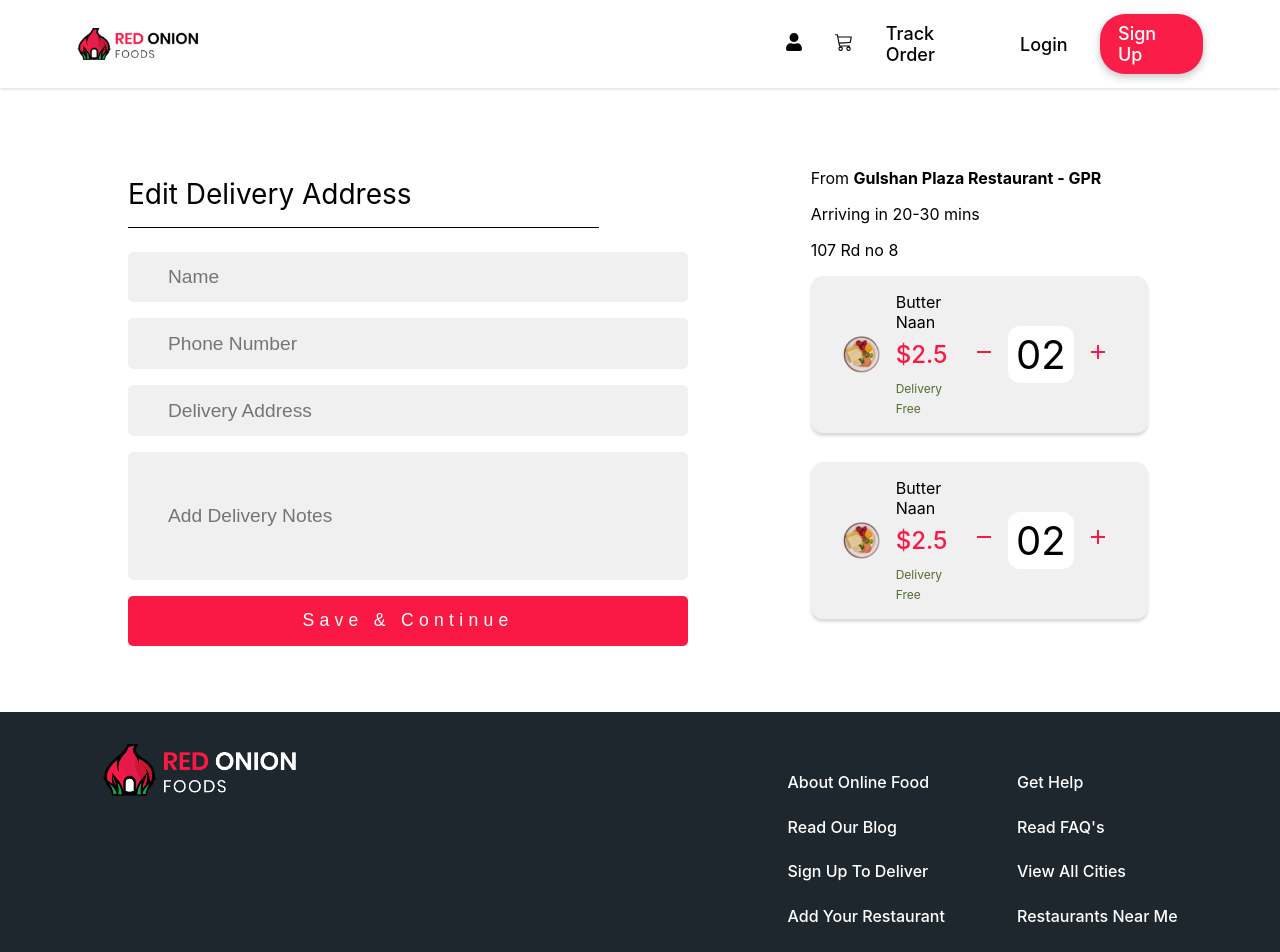
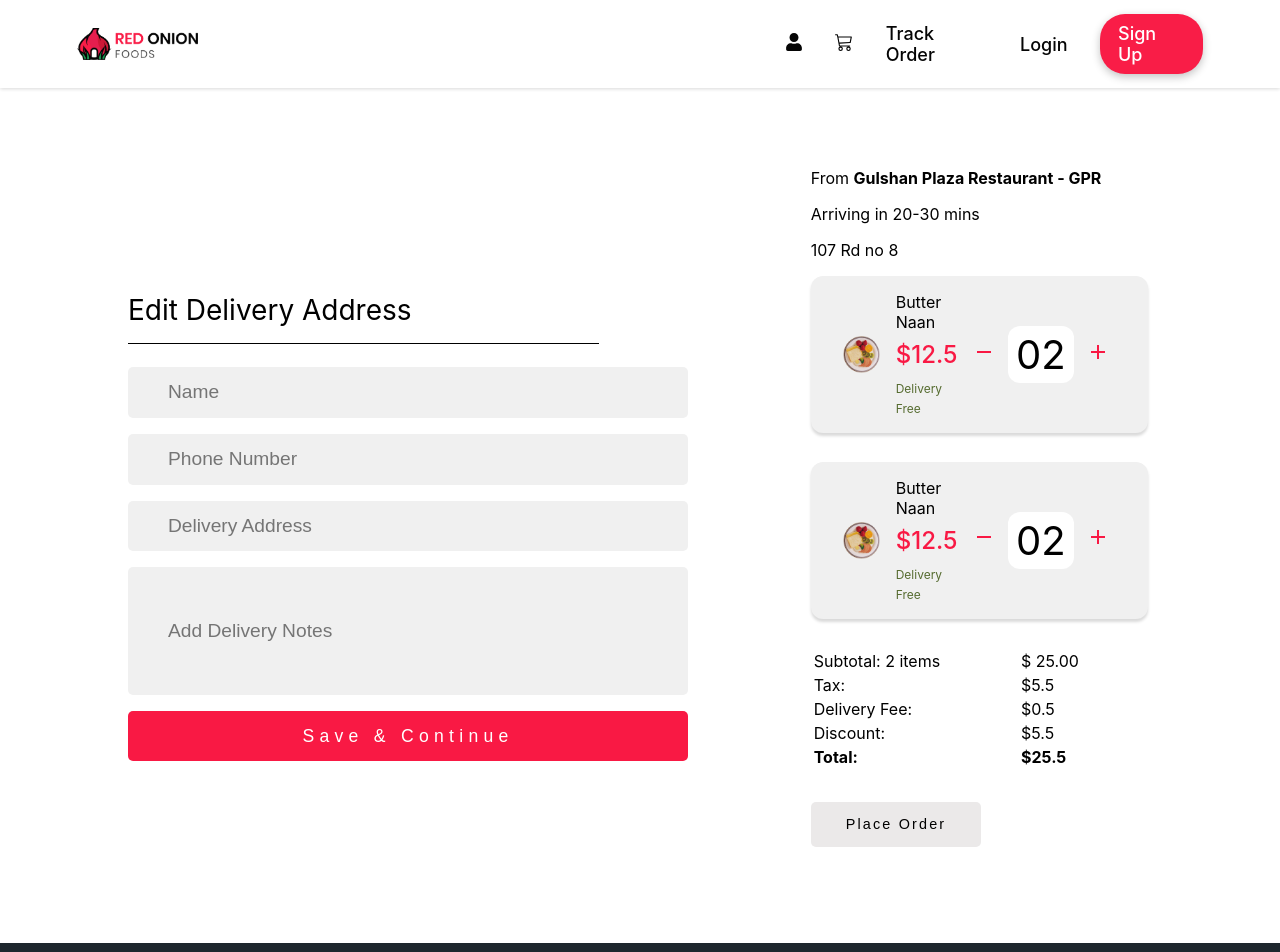
Before and after one commit to rirefat/red-onion, a React (Create React App) app: page /cart in a window 1280 px wide. Shown: the top 952 px of the page. Built offline with nearby package versions, Linux system fonts and the light colour scheme.

Commit message:
done basic cart page

```diff
--- a/src/components/Cart/Cart.css
+++ b/src/components/Cart/Cart.css
@@ -52,4 +52,20 @@
 }
 .cart .client-info form button:hover {
   background-color: #d2032b;
+}
+.cart .order-info .order-calculation table {
+  width: 90%;
+}
+.cart .order-info button {
+  background-color: rgb(235, 233, 233);
+  width: 50%;
+  color: black;
+  letter-spacing: 0.15em;
+  border: none;
+  border-radius: 5px;
+  padding: 0.9rem 0;
+  font-size: 0.9rem;
+  font-weight: 500;
+  margin: 2rem 0;
+  cursor: not-allowed;
 }/*# sourceMappingURL=Cart.css.map */
--- a/src/components/Cart/Cart.js
+++ b/src/components/Cart/Cart.js
@@ -8,10 +8,10 @@ const Cart = () => {
             <div className="client-info">
                 <h2>Edit Delivery Address</h2>
                 <form action="">
-                    <input type="text" name="client_name" id="client_name" placeholder='Name'/>
-                    <input type="tel" name="phone_number" id="phone_number" placeholder='Phone Number'/>
-                    <input type="text" name="address" id="address" placeholder='Delivery Address'/>
-                    <input type="text" name="delivery_notes" id="delivery_notes" placeholder='Add Delivery Notes'/>
+                    <input type="text" name="client_name" id="client_name" placeholder='Name' />
+                    <input type="tel" name="phone_number" id="phone_number" placeholder='Phone Number' />
+                    <input type="text" name="address" id="address" placeholder='Delivery Address' />
+                    <input type="text" name="delivery_notes" id="delivery_notes" placeholder='Add Delivery Notes' />
 
                     <button>Save & Continue</button>
                 </form>
@@ -23,6 +23,33 @@ const Cart = () => {
 
                 <CartItem></CartItem>
                 <CartItem></CartItem>
+
+                <div className="order-calculation">
+                    <table>
+                        <tr>
+                            <td>Subtotal: 2 items</td>
+                            <td>$ 25.00</td>
+                        </tr>
+                        <tr>
+                            <td>Tax:</td>
+                            <td>$5.5</td>
+                        </tr>
+                        <tr>
+                            <td>Delivery Fee:</td>
+                            <td>$0.5</td>
+                        </tr>
+                        <tr>
+                            <td>Discount:</td>
+                            <td>$5.5</td>
+                        </tr>
+                        <tr>
+                            <td><strong>Total:</strong></td>
+                            <td><strong>$25.5</strong></td>
+                        </tr>
+                    </table>
+                </div>
+
+                <button>Place Order</button>
             </div>
         </div>
     );
--- a/src/components/Cart/Cart.scss
+++ b/src/components/Cart/Cart.scss
@@ -12,7 +12,8 @@ $secondary-bg: #f0f0f0;
         flex-direction: column;
         justify-content: center;
         align-items: flex-start;
-        h2{
+
+        h2 {
             text-align: left;
             font-weight: 400;
             font-size: 28px;
@@ -20,6 +21,7 @@ $secondary-bg: #f0f0f0;
             padding-bottom: 1rem;
             width: 69%;
         }
+
         form {
             display: flex;
             justify-content: center;
@@ -40,7 +42,7 @@ $secondary-bg: #f0f0f0;
                 }
             }
 
-            #delivery_notes{
+            #delivery_notes {
                 min-height: 8rem;
                 padding: 0 2.5rem !important;
             }
@@ -56,12 +58,32 @@ $secondary-bg: #f0f0f0;
                 cursor: pointer;
                 font-size: 1.1rem;
 
-                &:hover{
+                &:hover {
                     background-color: $primary-deep;
                 }
             }
         }
     }
 
-    .order-info {}
+    .order-info {
+        .order-calculation {
+            table {
+                width: 90%;
+            }
+        }
+
+        button {
+            background-color: rgb(235, 233, 233);
+            width: 50%;
+            color: black;
+            letter-spacing: 0.15em;
+            border: none;
+            border-radius: 5px;
+            padding: 0.9rem 0;
+            font-size: 0.9rem;
+            font-weight: 500;
+            margin: 2rem 0;
+            cursor:not-allowed;
+        }
+    }
 }
--- a/src/components/CartItem/CartItem.js
+++ b/src/components/CartItem/CartItem.js
@@ -11,7 +11,7 @@ const CartItem = () => {
                 <img src={img} alt="" />
                 <div>
                     <p>Butter Naan</p>
-                    <p className="price">$2.5</p>
+                    <p className="price">$12.5</p>
                     <span className='note'>Delivery Free</span>
                 </div>
             </div>
```
Also changed, not shown: 1 other file (tests, documents, lock files or other folders).
